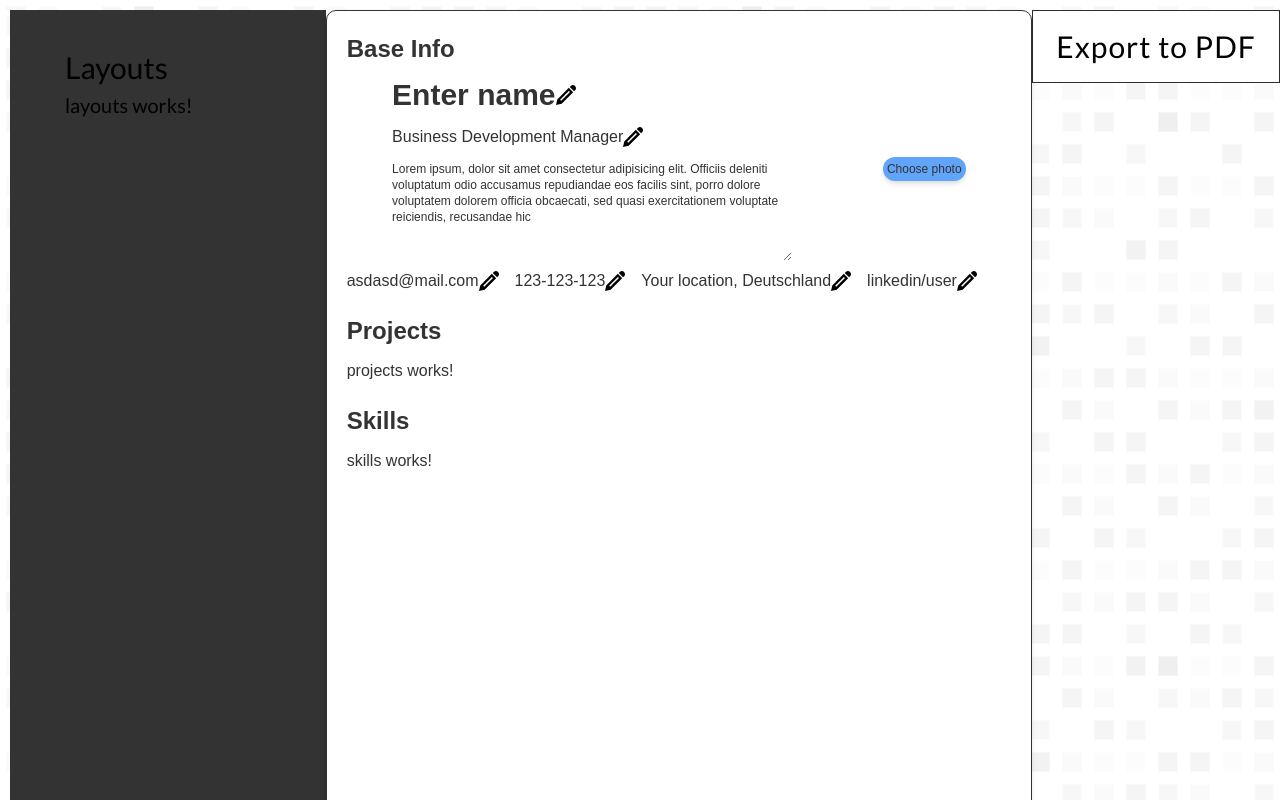
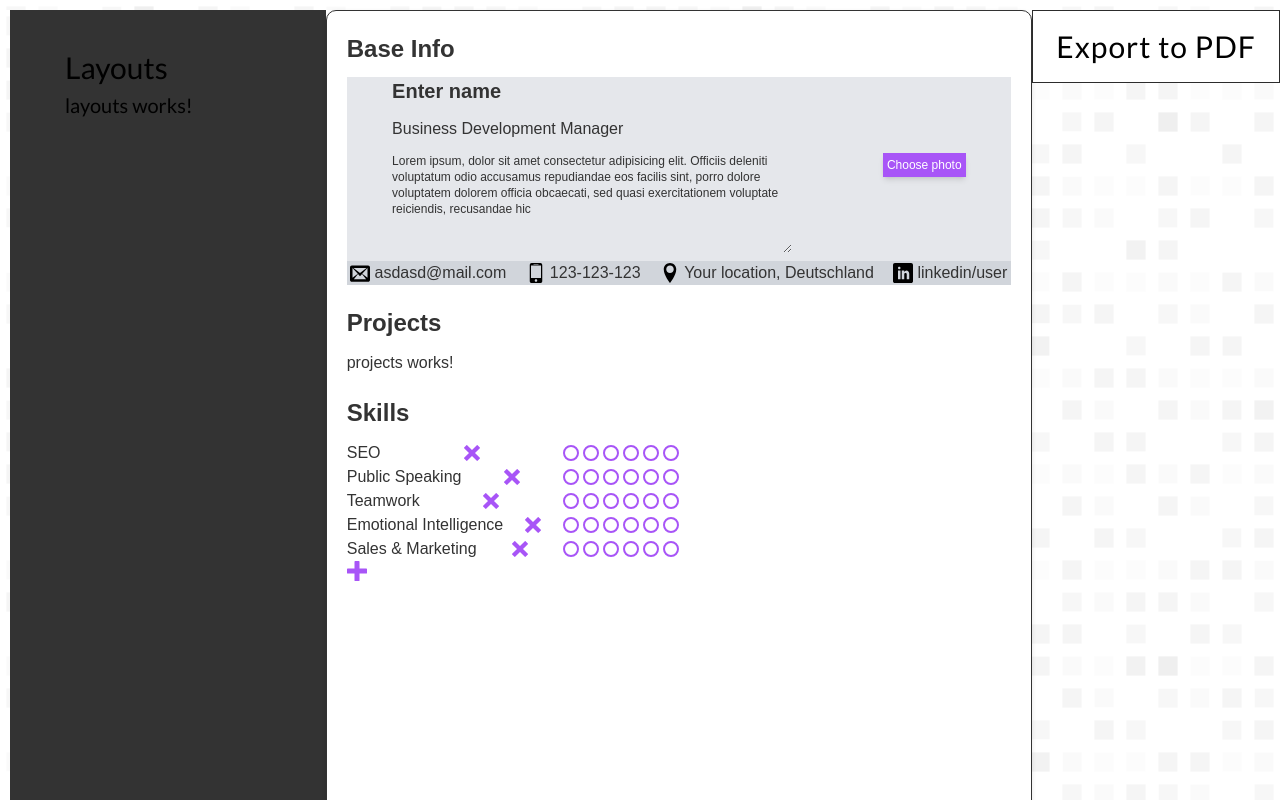
Before and after one commit to VanTea1/portfolioManagementApp, an Angular app: page /cv in a window 1280 px wide. Shown: the top 800 px of the page. Built offline with nearby package versions, Linux system fonts and the light colour scheme.

Commit message:
base-skills50/50

```diff
--- a/src/app/components/base-info/base-info.component.html
+++ b/src/app/components/base-info/base-info.component.html
@@ -1,32 +1,47 @@
-<section class="">
+<section class="base-info bg-gray-200">
   <div class="flex justify-around">
     <div class="flex flex-col gap-3 max-w-[70%]">
       <app-edit
-        class="text-3xl font-bold"
+        class="text-xl font-bold max-w-[50%]"
         type="text"
         [(value)]="userName"
       ></app-edit>
       <app-edit
-        class="text-base w-auto"
+        class="text-base w-auto max-w-[70%]"
         type="text"
         [(value)]="position"
       ></app-edit>
 
       <textarea
-        class="text-area text-xs"
+        class="text-area text-xs bg-gray-200"
         type="text"
         [(value)]="description"
       ></textarea>
     </div>
 
-    <div class="flex flex-col gap-2 justify-center">
+    <div class="flex flex-col gap-2 justify-center items-center">
       @if(avatarUrl){
-      <img
-        class="w-24 h-24 rounded-full border p-1"
-        [src]="avatarUrl"
-        alt="userAvatar"
-      />
-      }
+      <div class="change-btn justify-center items-center">
+        <img
+          class="w-28 h-28 rounded-full border p-1"
+          [src]="avatarUrl"
+          alt="userAvatar"
+        />
+        <input
+          type="file"
+          #fileInput
+          style="display: none"
+          (change)="onFileSelected($event)"
+        />
+        <button
+          class="hidden shadow-md p-1 text-white bg-purple-500 text-xs"
+          (click)="fileInput.click()"
+        >
+          Change photo
+        </button>
+      </div>
+      }@else {
+
       <input
         type="file"
         #fileInput
@@ -34,37 +49,50 @@
         (change)="onFileSelected($event)"
       />
       <button
-        class="shadow-md rounded-xl p-1 bg-blue-400 text-xs"
+        class="shadow-md p-1 text-white bg-purple-500 text-xs"
         (click)="fileInput.click()"
       >
         Choose photo
       </button>
+      }
     </div>
   </div>
 
-  <ul class="flex mt-2 space-x-4 text-xs">
-    <li>
+  <ul class="flex justify-around mt-2 gap-3 text-xs bg-gray-300">
+    <li class="flex items-center gap-1">
+      <svg width="20" height="20">
+        <use href="./assets/sprite.svg#icon-envelop"></use>
+      </svg>
       <app-edit
         class="text-base w-auto"
         type="text"
         [(value)]="userInfo.mail"
       ></app-edit>
     </li>
-    <li>
+    <li class="flex items-center gap-1">
+      <svg width="20" height="20">
+        <use href="./assets/sprite.svg#icon-mobile"></use>
+      </svg>
       <app-edit
         class="text-base w-auto"
         type="text"
         [(value)]="userInfo.tel"
       ></app-edit>
     </li>
-    <li>
+    <li class="flex items-center gap-1">
+      <svg width="20" height="20">
+        <use href="./assets/sprite.svg#icon-location"></use>
+      </svg>
       <app-edit
         class="text-base w-auto"
         type="text"
         [(value)]="userInfo.address"
       ></app-edit>
     </li>
-    <li>
+    <li class="flex items-center gap-1">
+      <svg width="20" height="20">
+        <use href="./assets/sprite.svg#icon-linkedin"></use>
+      </svg>
       <app-edit
         class="text-base w-auto"
         type="text"
--- a/src/app/components/base-info/base-info.component.scss
+++ b/src/app/components/base-info/base-info.component.scss
@@ -3,3 +3,9 @@
   width: 400px;
   word-break: break-word;
 }
+
+.change-btn {
+  &:hover button {
+    @apply flex;
+  }
+}
--- a/src/app/components/edit/edit.component.html
+++ b/src/app/components/edit/edit.component.html
@@ -1,14 +1,18 @@
 @if (!isEditMode) {
-<div class="flex">
+<div class="relative change-container flex">
   <div>{{ value }}</div>
-  <button (click)="switchEditMode()">
-    <svg width="20" height="20">
+  <button class="hidden" (click)="switchEditMode()">
+    <svg
+      class="absolute right-[-20px] fill-purple-500 top-0 hover:scale-125"
+      width="20"
+      height="20"
+    >
       <use href="./assets/sprite.svg#icon-pencil"></use>
     </svg>
   </button>
 </div>
 }@else{
-<div class="flex">
+<div class="flex relative">
   <input
     type="text"
     class="w-full animate-pulse"
@@ -16,7 +20,11 @@
     (ngModelChange)="onValueChange($event)"
   />
   <button (click)="switchEditMode()">
-    <svg width="20" height="20">
+    <svg
+      class="absolute right-[-20px] fill-purple-500 top-0 hover:scale-125"
+      width="20"
+      height="20"
+    >
       <use href="./assets/sprite.svg#icon-checkmark"></use>
     </svg>
   </button>
--- a/src/app/components/edit/edit.component.scss
+++ b/src/app/components/edit/edit.component.scss
@@ -0,0 +1,5 @@
+.change-container {
+  &:hover button {
+    @apply block;
+  }
+}
--- a/src/app/components/skills/skills.component.html
+++ b/src/app/components/skills/skills.component.html
@@ -1 +1,59 @@
-<p>skills works!</p>
+<section class="skills-section max-w-[50%]">
+  @for(skill of skills; track $index){
+  <div class="flex justify-between items-center">
+    <app-edit
+      class="text-base w-auto max-w-[70%]"
+      type="text"
+      [(value)]="skills[$index]"
+    ></app-edit>
+    <button (click)="deleteSkill($index)">
+      <svg class="fill-purple-500 hover:scale-125" width="16" height="16">
+        <use href="./assets/sprite.svg#icon-cross"></use>
+      </svg>
+    </button>
+    <div class="flex space-x-1">
+      <label
+        class="label flex w-4 h-4 border-2 rounded-full border-purple-500 items-center justify-center"
+      >
+        <input class="hidden" type="checkbox" />
+        <div class="checkmark"></div>
+      </label>
+      <label
+        class="label flex w-4 h-4 border-2 rounded-full border-purple-500 items-center justify-center"
+      >
+        <input class="hidden" type="checkbox" />
+        <div class="checkmark"></div>
+      </label>
+      <label
+        class="label flex w-4 h-4 border-2 rounded-full border-purple-500 items-center justify-center"
+      >
+        <input class="hidden" type="checkbox" />
+        <div class="checkmark"></div>
+      </label>
+      <label
+        class="label flex w-4 h-4 border-2 rounded-full border-purple-500 items-center justify-center"
+      >
+        <input class="hidden" type="checkbox" />
+        <div class="checkmark"></div>
+      </label>
+      <label
+        class="label flex w-4 h-4 border-2 rounded-full border-purple-500 items-center justify-center"
+      >
+        <input class="hidden" type="checkbox" />
+        <div class="checkmark"></div>
+      </label>
+      <label
+        class="label flex w-4 h-4 border-2 rounded-full border-purple-500 items-center justify-center"
+      >
+        <input class="hidden" type="checkbox" />
+        <div class="checkmark"></div>
+      </label>
+    </div>
+  </div>
+  }
+  <button class="add-skill" (click)="addSkill()">
+    <svg class="fill-purple-500 hover:scale-125" width="20" height="20">
+      <use href="./assets/sprite.svg#icon-plus"></use>
+    </svg>
+  </button>
+</section>
--- a/src/app/components/skills/skills.component.scss
+++ b/src/app/components/skills/skills.component.scss
@@ -0,0 +1,10 @@
+.label input:checked ~ .checkmark {
+  @apply bg-slate-500 rounded-full w-2 h-2;
+}
+
+.skills-section {
+  @apply pb-5;
+}
+// .skills-section :hover ~ .add-skill {
+//   @apply block;
+// }
--- a/src/app/components/skills/skills.component.ts
+++ b/src/app/components/skills/skills.component.ts
@@ -1,12 +1,22 @@
-import { Component } from '@angular/core';
+import { NgClass } from '@angular/common';
+import { Component, EventEmitter, Output } from '@angular/core';
+import { EditComponent } from "../edit/edit.component";
 
 @Component({
-  selector: 'app-skills',
-  standalone: true,
-  imports: [],
-  templateUrl: './skills.component.html',
-  styleUrl: './skills.component.scss'
+    selector: 'app-skills',
+    standalone: true,
+    templateUrl: './skills.component.html',
+    styleUrl: './skills.component.scss',
+    imports: [EditComponent]
 })
 export class SkillsComponent {
 
+skills: string[] = ['SEO','Public Speaking', 'Teamwork', 'Emotional Intelligence', 'Sales & Marketing']
+
+  addSkill() {
+    this.skills.push('new skill');
 }
+  deleteSkill(index:number) {
+    this.skills.splice(index, 1);
+}
+}
```
Also changed, not shown: src/assets/sprite.svg.
